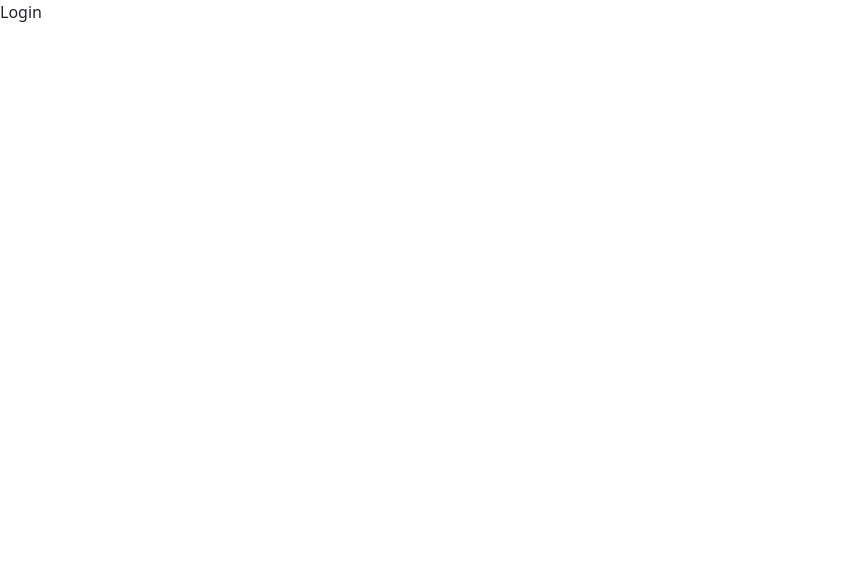
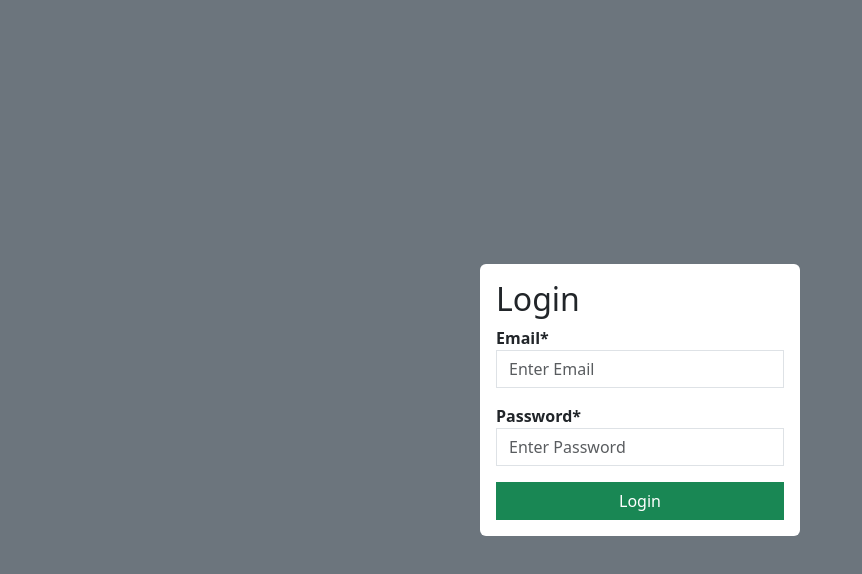
Before and after one commit to brjqn/SWE-Project-1, a React (Vite) app in the folder frontend/: page /login in a window 1280 px wide. Shown: the top 574 px of the page, without its empty margins (0-862 px from the left). Built offline with nearby package versions, Linux system fonts and the light colour scheme.

Commit message:
Login page with pop-ups now links to dashboard page

```diff
--- a/frontend/src/Login.jsx
+++ b/frontend/src/Login.jsx
@@ -1,11 +1,75 @@
-import React from "react";
+import { useState } from "react";
+import { Link } from "react-router-dom";
+import axios from 'axios'
+import { useNavigate } from "react-router-dom";
 
 function Login() {
+    const [email, setEmail] = useState()
+    const [password, setPassword] = useState()
+    const navigate = useNavigate()
+
+    const handleSubmit = (e) => {
+        e.preventDefault();
+
+        if (!email || !password) {
+            // Show a pop-up if any fields are empty
+            window.alert('All fields are required');
+            return;
+        }
+
+        axios.post('http://localhost:5001/login', {email, password})
+        .then(result => {
+            console.log(result)
+            if (result.data === "Success") {
+                navigate('/dashboard')
+            }
+            else if (result.data === "Email has not been registered") {
+                window.alert("Email has not been registered");
+            }
+            else if (result.data === "Password is Incorrect") {
+                window.alert("Password is Incorrect");
+            }
+        })
+        .catch(err => console.log(err))
+    };
+
     return (
-        <div>
-        Login
+        <div className="d-flex justify-content-center align-items-center bg-secondary vh-100">
+            <div className="bg-white p-3 rounded w-25">
+                <h2>Login</h2>
+                <form onSubmit={handleSubmit}>
+                <div className="mb-3">
+                    <label htmlFor="email">
+                        <strong>Email*</strong>
+                    </label>
+                    <input
+                        type="email"
+                        placeholder="Enter Email"
+                        autoComplete="off"
+                        name="email"
+                        className="form-control rounded-0"
+                        onChange={(e) => setEmail(e.target.value)}
+                    />
+                </div>
+                <div className="mb-3">
+                    <label htmlFor="email">
+                        <strong>Password*</strong>
+                    </label>
+                    <input
+                        type="password"
+                        placeholder="Enter Password"
+                        name="password"
+                        className="form-control rounded-0"
+                        onChange={(e) => setPassword(e.target.value)}
+                    />
+                </div>
+                <button type="submit" className="btn btn-success w-100 rounded-0">
+                    Login
+                </button>
+                </form>
+            </div>
         </div>
-    )
+    );
 }
 
 export default Login;
```
Also changed, not shown: 1 other file (tests, documents, lock files or other folders).
